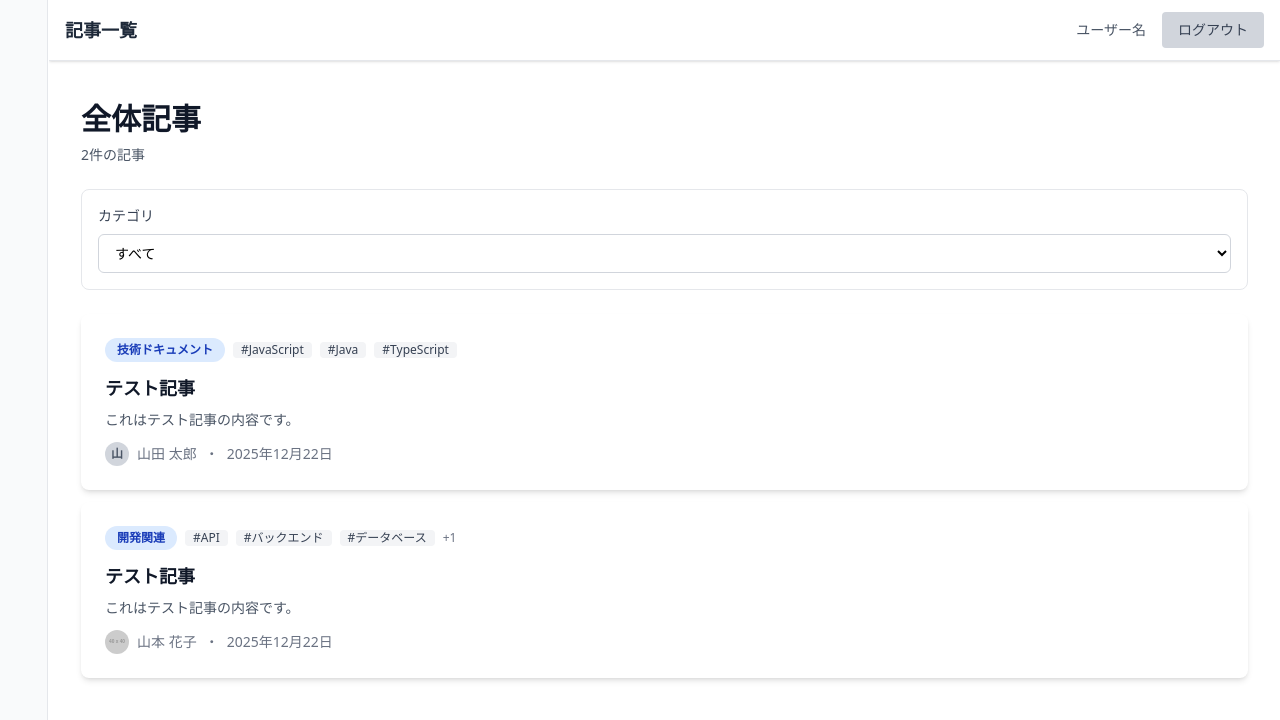
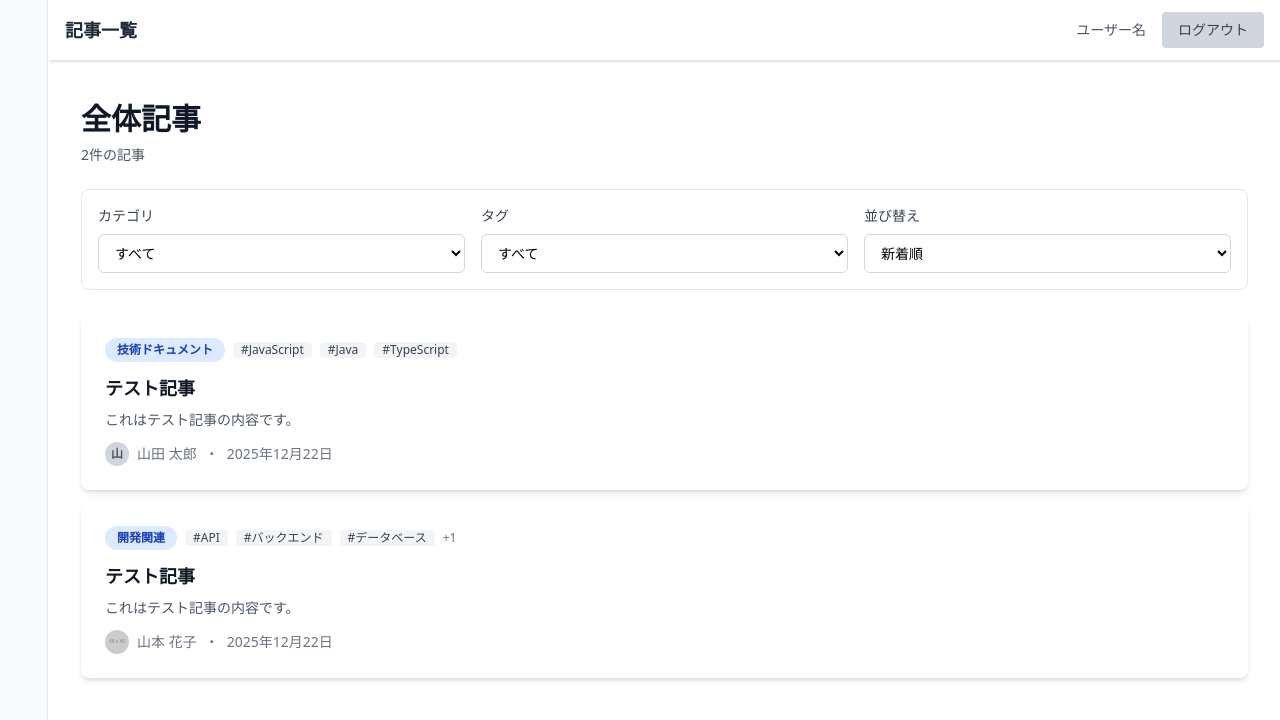
Before and after one commit to riku14/knowledge-app, a React (Vite) app: page /articles in a window 1280 px wide. Shown: the top 720 px of the page. Built offline with nearby package versions, Linux system fonts and the light colour scheme; some icons are missing.

Commit message:
記事一覧画面にタグフィルタリングとソート機能を追加し、モックデータに更新日時とお気に入り数を追加しました。また、記事型に新しいプロパティを追加しました。

```diff
--- a/src/mockData/articles.ts
+++ b/src/mockData/articles.ts
@@ -20,6 +20,8 @@ export const mockArticles: Article[] = [
       avatar: undefined,
     },
     createdAt: '2025-12-22T10:00:00Z',
+    updatedAt: '2025-12-22T15:30:00Z',
+    favoriteCount: 12,
     status: 'published',
   },
   {
@@ -42,6 +44,8 @@ export const mockArticles: Article[] = [
       avatar: 'https://via.placeholder.com/40',
     },
     createdAt: '2025-12-22T10:00:00Z',
+    updatedAt: '2025-12-25T15:30:00Z',
+    favoriteCount: 5,
     status: 'published',
   },
 ]
@@ -79,8 +83,8 @@ export const getCategories = () => {
 // フィルターとソート
 export const getFilteredArticles = (
   categoryId?: string,
-  // tagId?: string,
-  sortBy: 'newest' | 'oldest' = 'newest'
+  tagId?: string,
+  sortBy: 'newest' | 'oldest' | 'updated' | 'popular' = 'newest'
 ): Article[] => {
   let filtered = getAllArticles()
 
@@ -89,18 +93,35 @@ export const getFilteredArticles = (
     filtered = filtered.filter((article) => article.category.id === categoryId)
   }
 
-  // TODO:タグフィルター
+  // タグフィルター
+  if (tagId && tagId !== 'all') {
+    filtered = filtered.filter((article) => article.tags.some((tag) => tag.id === tagId))
+  }
 
   // ソート
   filtered.sort((a, b) => {
-    const dateA = new Date(a.createdAt).getTime()
-    const dateB = new Date(b.createdAt).getTime()
+    if (sortBy === 'newest') {
+      // 新着順: 作成日の降順
+      const dateA = new Date(a.createdAt).getTime()
+      const dateB = new Date(b.createdAt).getTime()
+      return dateB - dateA
+    } else if (sortBy === 'oldest') {
+      // 古い順: 作成日の昇順
+      const dateA = new Date(a.createdAt).getTime()
+      const dateB = new Date(b.createdAt).getTime()
+      return dateA - dateB
+    } else if (sortBy === 'updated') {
+      const dateA = new Date(a.updatedAt || a.createdAt).getTime()
+      const dateB = new Date(b.updatedAt || b.createdAt).getTime()
+      return dateB - dateA
+    } else if (sortBy === 'popular') {
+      // 人気順: お気に入り数の降順
+      const countA = a.favoriteCount || 0
+      const countB = b.favoriteCount || 0
+      return countB - countA
+    }
+    return 0
+  })
 
-    if (sortBy === 'newest') {
-      return dateB - dateA
-    } else {
-      return dateA - dateB
-    }
-  })
   return filtered
 }
--- a/src/pages/ArticlesPage.tsx
+++ b/src/pages/ArticlesPage.tsx
@@ -1,14 +1,16 @@
 import { useState } from 'react'
 import { ArticleCard } from '../components/ArticleCard'
-import { getCategories, getFilteredArticles } from '../mockData'
+import { getCategories, getFilteredArticles, mockTags } from '../mockData'
 
 export const ArticlesPage = () => {
   // フィルター状態
   const [selectedCategory, setSelectedCategory] = useState<string>('all')
+  const [selectedTag, setSelectedTag] = useState<string>('all')
+  const [sortBy, setSortBy] = useState<'newest' | 'oldest' | 'updated' | 'popular'>('newest')
 
   // データ取得
   const categories = getCategories()
-  const articles = getFilteredArticles(selectedCategory, 'newest')
+  const articles = getFilteredArticles(selectedCategory, selectedTag, sortBy)
   const articleCount = articles.length
   // const articles = getRecentArticles(100)
 
@@ -22,9 +24,13 @@ export const ArticlesPage = () => {
 
       {/* フィルターエリア */}
       <div className="mb-6 rounded-lg border border-gray-200 bg-white p-4">
-        <div className="grig grid-cols-1 gap-4 md:grid-cols-3">
+        <div className="grid grid-cols-1 gap-4 md:grid-cols-3">
           {/* カテゴリフィルター */}
-          <label htmlFor="category-filter" className="mb-2 block text-sm font-medium text-gray-700">
+          <div>
+            <label
+              htmlFor="category-filter"
+              className="mb-2 block text-sm font-medium text-gray-700"
+            >
               カテゴリ
             </label>
             <select
@@ -40,8 +46,45 @@ export const ArticlesPage = () => {
                 </option>
               ))}
             </select>
-          {/* TODO:タグフィルター */}
-          {/* TODO:並び替え */}
+          </div>
+
+          {/* タグフィルター */}
+          <div>
+            <label htmlFor="tag-filter" className="mb-2 block text-sm font-medium text-gray-700">
+              タグ
+            </label>
+            <select
+              id="tag-filter"
+              value={selectedTag}
+              onChange={(e) => setSelectedTag(e.target.value)}
+              className="w-full rounded-md border border-gray-300 px-3 py-2 text-sm focus:border-indigo-500 focus:outline-none focus:ring-1 focus:inset-ring-indigo-500"
+            >
+              <option value="all">すべて</option>
+              {mockTags.map((tag) => (
+                <option key={tag.id} value={tag.id}>
+                  {tag.name}
+                </option>
+              ))}
+            </select>
+          </div>
+
+          {/* ソート */}
+          <div>
+            <label htmlFor="tag-filter" className="mb-2 block text-sm font-medium text-gray-700">
+              並び替え
+            </label>
+            <select
+              id="sort-filter"
+              value={sortBy}
+              onChange={(e) => setSortBy(e.target.value as 'newest' | 'oldest' | 'updated' | 'popular')}
+              className="w-full rounded-md border border-gray-300 px-3 py-2 text-sm focus:border-indigo-500 focus:outline-none focus:ring-1 focus:inset-ring-indigo-500"
+            >
+              <option value="newest">新着順</option>
+              <option value="oldest">古い順</option>
+              <option value="updated">更新日順</option>
+              <option value="popular">人気順</option>
+            </select>
+          </div>
         </div>
       </div>
 
--- a/src/types/article.ts
+++ b/src/types/article.ts
@@ -17,5 +17,7 @@ export interface Article {
     avatar?: string
   }
   createdAt: string
+  updatedAt?: string
+  favoriteCount?: number
   status?: 'published' | 'draft'
 }
```
Also changed, not shown: 2 other files (tests, documents, lock files or other folders). Lines whose indentation alone changed are shown as unchanged.
